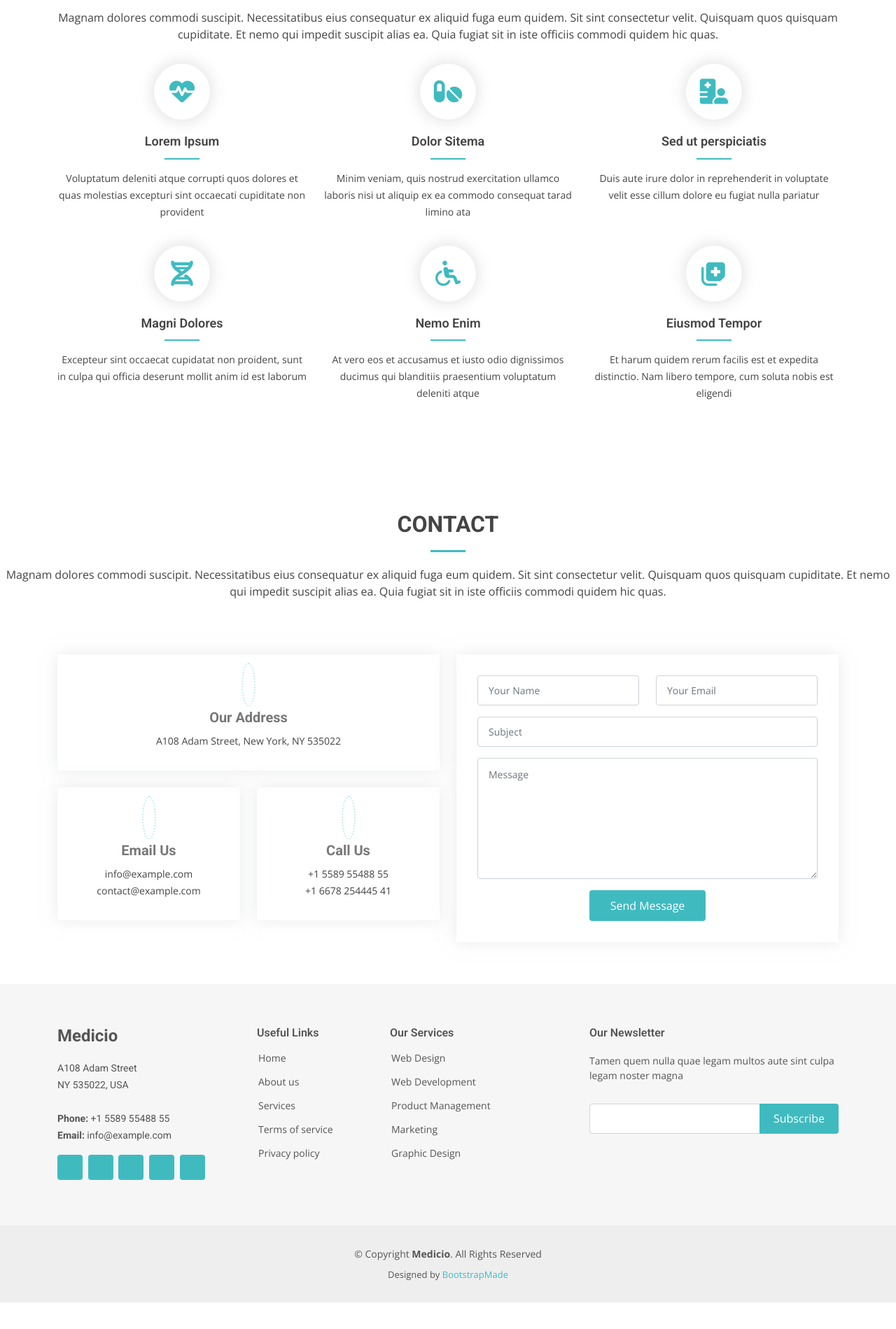
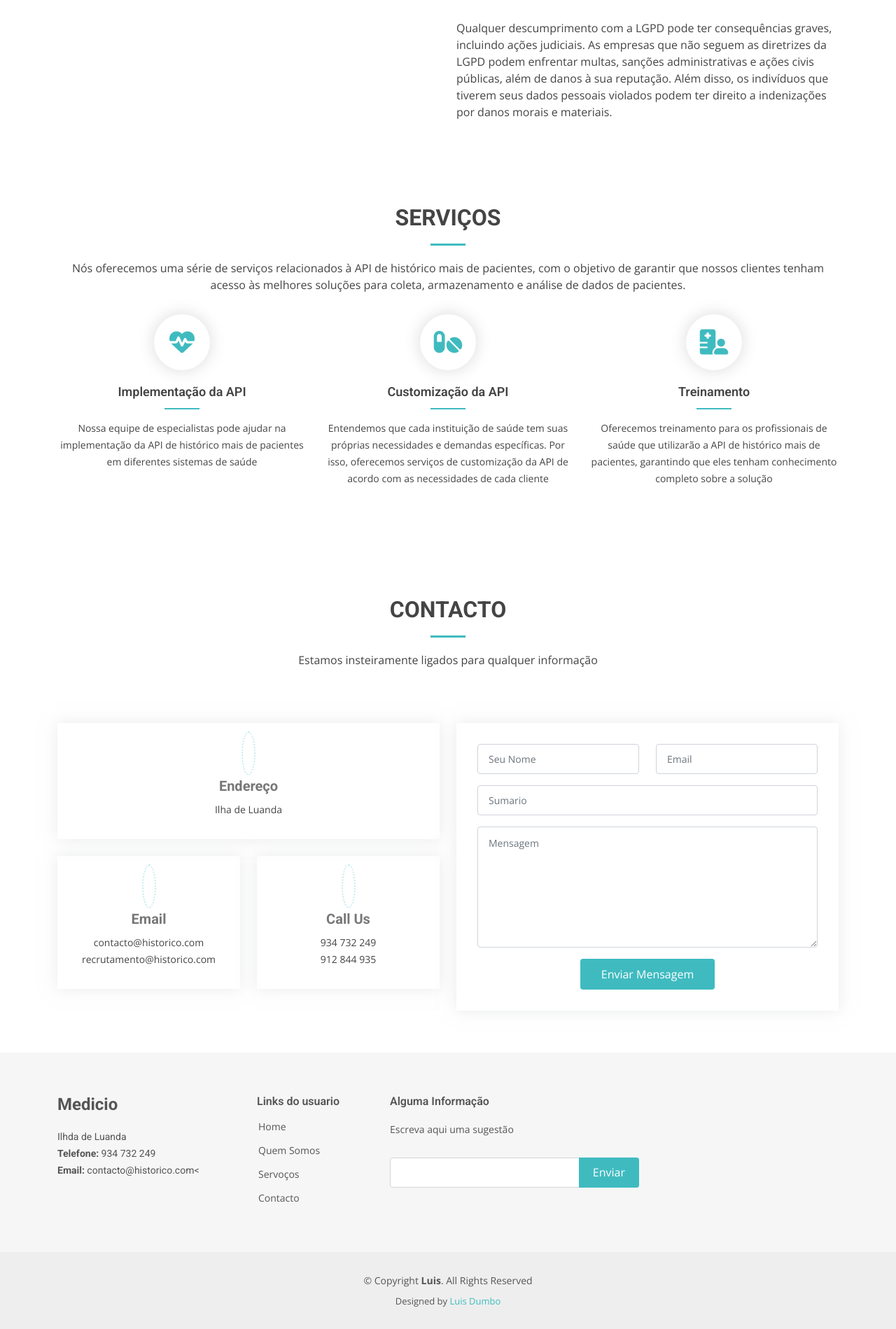
Before and after one commit to LuisDumbo/historico_mais, a PHP site: template view/home.php in a window 1280 px wide. Shown: the part 1616-3515 px from the top of the page at 70% size. Before the commit the page ends 3477 px from the top, so only its background shows below. Run offline with PHP 8.4, Linux system fonts and the light colour scheme; the template is opened without the code that fills it, so the values that code supplies are empty.

Commit message:
sync with the latest version

```diff
--- a/App/BD/BDconnection.php
+++ b/App/BD/BDconnection.php
@@ -9,7 +9,8 @@ class BDconnection{
 
     public static function connect(){
         $client = new Client(
-            'mongodb+srv://'.$_ENV['MDB_USER'].':'.$_ENV['MDB_PASS'].'@'.$_ENV['ATLAS_CLUSTER_SRV']
+            //'mongodb+srv://'.$_ENV['MDB_USER'].':'.$_ENV['MDB_PASS'].'@'.$_ENV['ATLAS_CLUSTER_SRV']
+            'mongodb://localhost:27017'
          );
 
          return $client ;
--- a/view/home.php
+++ b/view/home.php
@@ -1,5 +1,5 @@
 <!DOCTYPE html>
-<html lang="en">
+<html lang="pt">
 
 <head>
     <meta charset="UTF-8">
@@ -12,7 +12,7 @@
     <link href="public/css/home/bootstrap/css/bootstrap.min.css" rel="stylesheet">
     <link href="public/css/home/bootstrap-icons/bootstrap-icons.css" rel="stylesheet">
 
-    <link rel="shortcut icon" href="public/img/favicon/favicon.ico" type="image/x-icon"/>
+    <link rel="shortcut icon" href="public/img/favicon/favicon.ico" type="image/x-icon" />
 
     <!-- Google Fonts -->
     <link href="https://fonts.googleapis.com/css?family=Open+Sans:300,300i,400,400i,600,600i,700,700i|Roboto:300,300i,400,400i,500,500i,600,600i,700,700i|Poppins:300,300i,400,400i,500,500i,600,600i,700,700i" rel="stylesheet">
@@ -52,7 +52,7 @@
                     <li><a class="nav-link scrollto" href="#about">Quem Somos</a></li>
                     <li><a class="nav-link scrollto" href="#services">Servoços</a></li>
                     <li><a class="nav-link scrollto" href="#contact">Contacto</a></li>
-                    <li><a class="nav-link scrollto"  href="<?php echo '/historico_mais' . route("Registar") ?>">Cdastre-se</a></li>
+                    <li><a class="nav-link scrollto" href="<?php echo '/historico_mais' . route("Registar") ?>">Cdastre-se</a></li>
                 </ul>
                 <i class="bi bi-list mobile-nav-toggle"></i>
             </nav><!-- .navbar -->
@@ -74,9 +74,7 @@
                 <div class="carousel-item active" style="background-image: url(public/img/slide/slide-1.png)">
                     <div class="container">
                         <h2>Bem vindo a <span>API</span> Historico +</h2>
-                        <p>Ut velit est quam dolor ad a aliquid qui aliquid. Sequi ea ut et est quaerat sequi nihil ut aliquam.
-                            Occaecati alias dolorem mollitia ut. Similique ea voluptatem. Esse doloremque accusamus repellendus
-                            deleniti vel.</p>
+                        <p>Bem-vindo à API Histórico +, uma poderosa solução para coleta e análise de dados de pacientes. Com essa tecnologia, você terá acesso a informações precisas e completas sobre o histórico médico dos pacientes, permitindo uma melhor tomada de decisões no diagnóstico, tratamento e monitoramento da saúde.</p>
 
                     </div>
                 </div>
@@ -84,10 +82,8 @@
                 <!-- Slide 2 -->
                 <div class="carousel-item" style="background-image: url(public/img/slide/slide-2.jpeg)">
                     <div class="container">
-                        <h2>Dados Medicos Mais Proximos</h2>
-                        <p>Ut velit est quam dolor ad a aliquid qui aliquid. Sequi ea ut et est quaerat sequi nihil ut aliquam.
-                            Occaecati alias dolorem mollitia ut. Similique ea voluptatem. Esse doloremque accusamus repellendus
-                            deleniti vel.</p>
+                        <h2>Dados Médicos Mais Próximos </h2>
+                        <p>Essa tecnologia traz muitos benefícios para o controle e tratamento de doenças, permitindo uma visão mais completa do histórico médico dos pacientes. Com essas informações, os profissionais de saúde podem fazer um diagnóstico mais preciso.</p>
 
                     </div>
                 </div>
@@ -96,9 +92,7 @@
                 <div class="carousel-item" style="background-image: url(public/img/slide/slide3.jpg)">
                     <div class="container">
                         <h2>Controle de Pandemias</h2>
-                        <p>Ut velit est quam dolor ad a aliquid qui aliquid. Sequi ea ut et est quaerat sequi nihil ut aliquam.
-                            Occaecati alias dolorem mollitia ut. Similique ea voluptatem. Esse doloremque accusamus repellendus
-                            deleniti vel.</p>
+                        <p>A API de histórico mais de pacientes é uma ferramenta fundamental para o controle de pandemias, permitindo a coleta e análise de dados sobre pacientes de diferentes fontes. Com essa tecnologia, é possível obter informações mais precisas e completas sobre os pacientes.</p>
 
                     </div>
                 </div>
@@ -123,35 +117,25 @@
 
             <div class="section-title">
                 <h2>Quem Somos</h2>
-                <p>Magnam dolores commodi suscipit. Necessitatibus eius consequatur ex aliquid fuga eum quidem. Sit sint
-                    consectetur velit. Quisquam quos quisquam cupiditate. Et nemo qui impedit suscipit alias ea. Quia fugiat sit
-                    in iste officiis commodi quidem hic quas.</p>
+                <p>Nós somos uma empresa de tecnologia comprometida com o desenvolvimento de soluções inovadoras para o setor de saúde. Nosso principal objetivo é ajudar profissionais de saúde e instituições a fornecer um atendimento de qualidade aos pacientes, por meio do uso de tecnologias avançadas.</p>
             </div>
 
             <div class="row">
                 <div class="col-lg-6" data-aos="fade-right">
-                    <img src="assets/img/about.jpg" class="img-fluid" alt="">
+                    <img src="public/img/slide/slide-1.png" class="img-fluid" alt="">
                 </div>
+
                 <div class="col-lg-6 pt-4 pt-lg-0 content" data-aos="fade-left">
-                    <h3>Voluptatem dignissimos provident quasi corporis voluptates sit assumenda.</h3>
+                    <h3>Nosso objetivo com a API de histórico mais de pacientes é facilitar o trabalho dos profissionais de saúde, permitindo que eles tenham acesso rápido e fácil aos dados dos pacientes</h3>
                     <p class="fst-italic">
-                        Lorem ipsum dolor sit amet, consectetur adipiscing elit, sed do eiusmod tempor incididunt ut labore et
-                        dolore
-                        magna aliqua.
-                    </p>
+                        A API de histórico mais de pacientes é uma solução que permite a coleta, armazenamento e análise de dados de pacientes. Para proteger os dados dos pacientes, é necessário seguir as diretrizes estabelecidas pela Lei Geral de Proteção de Dados (LGPD)  Lei nº 22/11, de 17 de junho de 2011, </p>
                     <ul>
-                        <li><i class="bi bi-check-circle"></i> Ullamco laboris nisi ut aliquip ex ea commodo consequat.</li>
-                        <li><i class="bi bi-check-circle"></i> Duis aute irure dolor in reprehenderit in voluptate velit.</li>
-                        <li><i class="bi bi-check-circle"></i> Ullamco laboris nisi ut aliquip ex ea commodo consequat. Duis aute
-                            irure dolor in reprehenderit in voluptate trideta storacalaperda mastiro dolore eu fugiat nulla
-                            pariatur.</li>
+                        <li><i class="bi bi-check-circle"></i> Consentimento informado: é fundamental que os pacientes tenham conhecimento do uso que será feito dos seus dados e concordem com isso..</li>
+                        <li><i class="bi bi-check-circle"></i> Acesso restrito: o acesso aos dados dos pacientes deve ser restrito a profissionais autorizados e que necessitem dessas informações para realizar seu trabalho. É importante definir políticas de acesso e controle de acesso aos dados para garantir que apenas pessoas autorizadas tenham acesso a eles.</li>
+                        <li><i class="bi bi-check-circle"></i> Criptografia de dados: é importante adotar medidas de segurança, como a criptografia dos dados, para proteger as informações dos pacientes durante a transmissão e armazenamento na API.</li>
                     </ul>
                     <p>
-                        Ullamco laboris nisi ut aliquip ex ea commodo consequat. Duis aute irure dolor in reprehenderit in
-                        voluptate
-                        velit esse cillum dolore eu fugiat nulla pariatur. Excepteur sint occaecat cupidatat non proident, sunt in
-                        culpa qui officia deserunt mollit anim id est laborum
-                    </p>
+                    Qualquer descumprimento com a LGPD pode ter consequências graves, incluindo ações judiciais. As empresas que não seguem as diretrizes da LGPD podem enfrentar multas, sanções administrativas e ações civis públicas, além de danos à sua reputação. Além disso, os indivíduos que tiverem seus dados pessoais violados podem ter direito a indenizações por danos morais e materiais.   </p>
                 </div>
             </div>
 
@@ -162,49 +146,27 @@
         <div class="container" data-aos="fade-up">
 
             <div class="section-title">
-                <h2>Services</h2>
-                <p>Magnam dolores commodi suscipit. Necessitatibus eius consequatur ex aliquid fuga eum quidem. Sit sint
-                    consectetur velit. Quisquam quos quisquam cupiditate. Et nemo qui impedit suscipit alias ea. Quia fugiat sit
-                    in iste officiis commodi quidem hic quas.</p>
+                <h2>Serviços</h2>
+                <p>Nós oferecemos uma série de serviços relacionados à API de histórico mais de pacientes, com o objetivo de garantir que nossos clientes tenham acesso às melhores soluções para coleta, armazenamento e análise de dados de pacientes.</p>
             </div>
 
             <div class="row">
                 <div class="col-lg-4 col-md-6 icon-box" data-aos="zoom-in" data-aos-delay="100">
                     <div class="icon"><i class="fas fa-heartbeat"></i></div>
-                    <h4 class="title"><a href="">Lorem Ipsum</a></h4>
-                    <p class="description">Voluptatum deleniti atque corrupti quos dolores et quas molestias excepturi sint
-                        occaecati cupiditate non provident</p>
+                    <h4 class="title"><a href="">Implementação da API</a></h4>
+                    <p class="description">Nossa equipe de especialistas pode ajudar na implementação da API de histórico mais de pacientes em diferentes sistemas de saúde</p>
                 </div>
                 <div class="col-lg-4 col-md-6 icon-box" data-aos="zoom-in" data-aos-delay="200">
                     <div class="icon"><i class="fas fa-pills"></i></div>
-                    <h4 class="title"><a href="">Dolor Sitema</a></h4>
-                    <p class="description">Minim veniam, quis nostrud exercitation ullamco laboris nisi ut aliquip ex ea commodo
-                        consequat tarad limino ata</p>
+                    <h4 class="title"><a href="">Customização da API</a></h4>
+                    <p class="description">Entendemos que cada instituição de saúde tem suas próprias necessidades e demandas específicas. Por isso, oferecemos serviços de customização da API de acordo com as necessidades de cada cliente</p>
                 </div>
                 <div class="col-lg-4 col-md-6 icon-box" data-aos="zoom-in" data-aos-delay="300">
                     <div class="icon"><i class="fas fa-hospital-user"></i></div>
-                    <h4 class="title"><a href="">Sed ut perspiciatis</a></h4>
-                    <p class="description">Duis aute irure dolor in reprehenderit in voluptate velit esse cillum dolore eu
-                        fugiat nulla pariatur</p>
+                    <h4 class="title"><a href="">Treinamento</a></h4>
+                    <p class="description">Oferecemos treinamento para os profissionais de saúde que utilizarão a API de histórico mais de pacientes, garantindo que eles tenham conhecimento completo sobre a solução </p>
                 </div>
-                <div class="col-lg-4 col-md-6 icon-box" data-aos="zoom-in" data-aos-delay="100">
-                    <div class="icon"><i class="fas fa-dna"></i></div>
-                    <h4 class="title"><a href="">Magni Dolores</a></h4>
-                    <p class="description">Excepteur sint occaecat cupidatat non proident, sunt in culpa qui officia deserunt
-                        mollit anim id est laborum</p>
-                </div>
-                <div class="col-lg-4 col-md-6 icon-box" data-aos="zoom-in" data-aos-delay="200">
-                    <div class="icon"><i class="fas fa-wheelchair"></i></div>
-                    <h4 class="title"><a href="">Nemo Enim</a></h4>
-                    <p class="description">At vero eos et accusamus et iusto odio dignissimos ducimus qui blanditiis praesentium
-                        voluptatum deleniti atque</p>
-                </div>
-                <div class="col-lg-4 col-md-6 icon-box" data-aos="zoom-in" data-aos-delay="300">
-                    <div class="icon"><i class="fas fa-notes-medical"></i></div>
-                    <h4 class="title"><a href="">Eiusmod Tempor</a></h4>
-                    <p class="description">Et harum quidem rerum facilis est et expedita distinctio. Nam libero tempore, cum
-                        soluta nobis est eligendi</p>
-                </div>
+
             </div>
 
         </div>
@@ -213,10 +175,8 @@
     <section id="contact" class="contact">
 
         <div class="section-title">
-            <h2>Contact</h2>
-            <p>Magnam dolores commodi suscipit. Necessitatibus eius consequatur ex aliquid fuga eum quidem. Sit sint
-                consectetur velit. Quisquam quos quisquam cupiditate. Et nemo qui impedit suscipit alias ea. Quia fugiat sit
-                in iste officiis commodi quidem hic quas.</p>
+            <h2>Contacto</h2>
+            <p>Estamos insteiramente ligados para qualquer informação</p>
         </div>
         <div class="container">
 
@@ -228,22 +188,22 @@
                         <div class="col-md-12">
                             <div class="info-box">
                                 <i class="bx bx-map"></i>
-                                <h3>Our Address</h3>
-                                <p>A108 Adam Street, New York, NY 535022</p>
+                                <h3>Endereço</h3>
+                                <p>Ilha de Luanda</p>
                             </div>
                         </div>
                         <div class="col-md-6">
                             <div class="info-box mt-4">
                                 <i class="bx bx-envelope"></i>
-                                <h3>Email Us</h3>
-                                <p>info@example.com<br>contact@example.com</p>
+                                <h3>Email</h3>
+                                <p>contacto@historico.com<br>recrutamento@historico.com</p>
                             </div>
                         </div>
                         <div class="col-md-6">
                             <div class="info-box mt-4">
                                 <i class="bx bx-phone-call"></i>
                                 <h3>Call Us</h3>
-                                <p>+1 5589 55488 55<br>+1 6678 254445 41</p>
+                                <p>934 732 249<br>912 844 935</p>
                             </div>
                         </div>
                     </div>
@@ -254,24 +214,24 @@
                     <form action="forms/contact.php" method="post" role="form" class="php-email-form">
                         <div class="row">
                             <div class="col-md-6 form-group">
-                                <input type="text" name="name" class="form-control" id="name" placeholder="Your Name" required="">
+                                <input type="text" name="name" class="form-control" id="name" placeholder="Seu Nome" required="">
                             </div>
                             <div class="col-md-6 form-group mt-3 mt-md-0">
-                                <input type="email" class="form-control" name="email" id="email" placeholder="Your Email" required="">
+                                <input type="email" class="form-control" name="email" id="email" placeholder="Email" required="">
                             </div>
                         </div>
                         <div class="form-group mt-3">
-                            <input type="text" class="form-control" name="subject" id="subject" placeholder="Subject" required="">
+                            <input type="text" class="form-control" name="subject" id="subject" placeholder="Sumario" required="">
                         </div>
                         <div class="form-group mt-3">
-                            <textarea class="form-control" name="message" rows="7" placeholder="Message" required=""></textarea>
+                            <textarea class="form-control" name="message" rows="7" placeholder="Mensagem" required=""></textarea>
                         </div>
                         <div class="my-3">
                             <div class="loading">Loading</div>
                             <div class="error-message"></div>
-                            <div class="sent-message">Your message has been sent. Thank you!</div>
+                            <div class="sent-message">Sua mensagem foi enviada Obrigado</div>
                         </div>
-                        <div class="text-center"><button type="submit">Send Message</button></div>
+                        <div class="text-center"><button type="submit">Enviar Mensagem</button></div>
                     </form>
                 </div>
 
@@ -291,48 +251,31 @@
                         <div class="footer-info">
                             <h3>Medicio</h3>
                             <p>
-                                A108 Adam Street <br>
-                                NY 535022, USA<br><br>
-                                <strong>Phone:</strong> +1 5589 55488 55<br>
-                                <strong>Email:</strong> info@example.com<br>
+                                Ilhda de Luanda <br>
+                                <strong>Telefone:</strong> 934 732 249<br>
+                                <strong>Email:</strong> contacto@historico.com<<br>
                             </p>
-                            <div class="social-links mt-3">
-                                <a href="#" class="twitter"><i class="bx bxl-twitter"></i></a>
-                                <a href="#" class="facebook"><i class="bx bxl-facebook"></i></a>
-                                <a href="#" class="instagram"><i class="bx bxl-instagram"></i></a>
-                                <a href="#" class="google-plus"><i class="bx bxl-skype"></i></a>
-                                <a href="#" class="linkedin"><i class="bx bxl-linkedin"></i></a>
-                            </div>
+
                         </div>
                     </div>
 
                     <div class="col-lg-2 col-md-6 footer-links">
-                        <h4>Useful Links</h4>
+                        <h4>Links do usuario</h4>
                         <ul>
-                            <li><i class="bx bx-chevron-right"></i> <a href="#">Home</a></li>
-                            <li><i class="bx bx-chevron-right"></i> <a href="#">About us</a></li>
-                            <li><i class="bx bx-chevron-right"></i> <a href="#">Services</a></li>
-                            <li><i class="bx bx-chevron-right"></i> <a href="#">Terms of service</a></li>
-                            <li><i class="bx bx-chevron-right"></i> <a href="#">Privacy policy</a></li>
+                            <li><i class="bx bx-chevron-right"></i> <a href="#hero">Home</a></li>
+                            <li><i class="bx bx-chevron-right"></i> <a href="#about">Quem Somos</a></li>
+                            <li><i class="bx bx-chevron-right"></i> <a href="#services">Servoços</a></li>
+                            <li><i class="bx bx-chevron-right"></i> <a href="#contact">Contacto</a></li>
                         </ul>
                     </div>
 
-                    <div class="col-lg-3 col-md-6 footer-links">
-                        <h4>Our Services</h4>
-                        <ul>
-                            <li><i class="bx bx-chevron-right"></i> <a href="#">Web Design</a></li>
-                            <li><i class="bx bx-chevron-right"></i> <a href="#">Web Development</a></li>
-                            <li><i class="bx bx-chevron-right"></i> <a href="#">Product Management</a></li>
-                            <li><i class="bx bx-chevron-right"></i> <a href="#">Marketing</a></li>
-                            <li><i class="bx bx-chevron-right"></i> <a href="#">Graphic Design</a></li>
-                        </ul>
-                    </div>
+
 
                     <div class="col-lg-4 col-md-6 footer-newsletter">
-                        <h4>Our Newsletter</h4>
-                        <p>Tamen quem nulla quae legam multos aute sint culpa legam noster magna</p>
+                        <h4>Alguma Informação</h4>
+                        <p>Escreva aqui uma sugestão </p>
                         <form action="" method="post">
-                            <input type="email" name="email"><input type="submit" value="Subscribe">
+                            <input type="email" name="email"><input type="submit" value="Enviar">
                         </form>
 
                     </div>
@@ -343,14 +286,14 @@
 
         <div class="container">
             <div class="copyright">
-                &copy; Copyright <strong><span>Medicio</span></strong>. All Rights Reserved
+                &copy; Copyright <strong><span>Luis</span></strong>. All Rights Reserved
             </div>
             <div class="credits">
                 <!-- All the links in the footer should remain intact. -->
                 <!-- You can delete the links only if you purchased the pro version. -->
                 <!-- Licensing information: https://bootstrapmade.com/license/ -->
                 <!-- Purchase the pro version with working PHP/AJAX contact form: https://bootstrapmade.com/medicio-free-bootstrap-theme/ -->
-                Designed by <a href="https://bootstrapmade.com/">BootstrapMade</a>
+                Designed by <a href="#">Luis Dumbo</a>
             </div>
         </div>
     </footer><!-- End Footer -->
```
Also changed, not shown: App/Controller/ExameController.php (+12 -6 lines), view/documentacao1.php (+110 -28 lines), view/user.php (+9 -16 lines), README.md, public/img/about.jpg (added).
